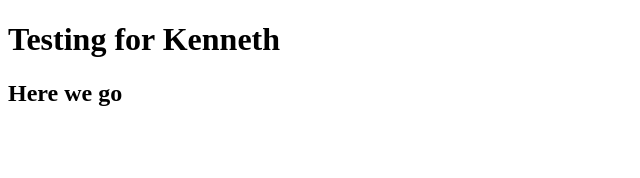
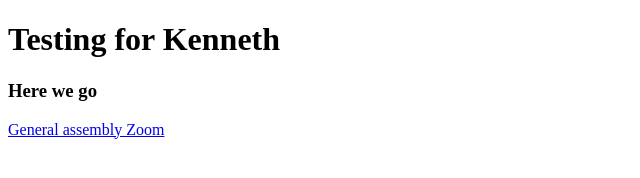
Before and after one commit to kenneththesheep/test, a plain HTML site: page index.html in a window 1280 px wide. Shown: the whole page, without its empty margins (0-640 px from the left). Drawn offline with Linux system fonts and the light colour scheme.

Commit message:
modified the index html with link and h2 to h3

```diff
--- a/index.html
+++ b/index.html
@@ -5,7 +5,8 @@
 </head>
 <body>
     <h1> Testing for Kenneth</h1>
-    <h2>Here we go</h2>
+    <h3>Here we go</h3>
+    <a href="https://generalassembly.zoom.us/j/701317461">General assembly Zoom</a>
 
 </body>
 </html>
```
